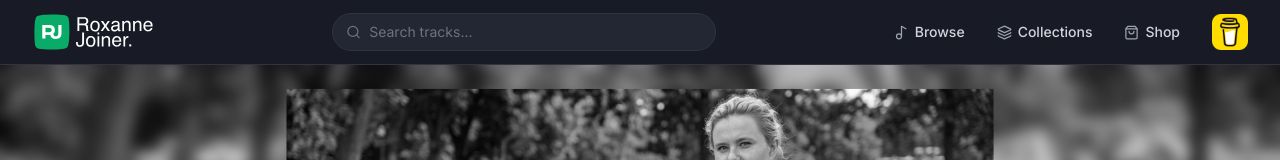
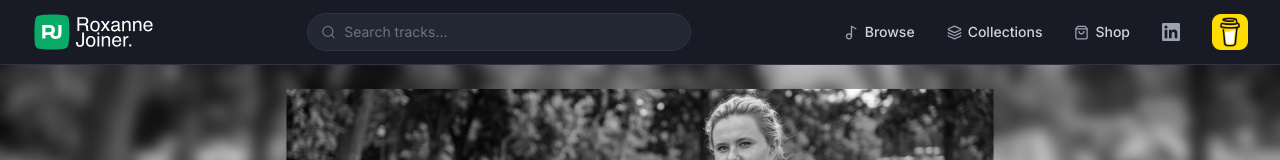
Before and after one commit to lhbeb/roxanne, a Next.js app: page / in a window 1280 px wide. Shown: the top 160 px of the page. Built offline with nearby package versions, Linux system fonts and the light colour scheme; no server answers; the database is empty.

Commit message:
Add LinkedIn icon to navbar

```diff
--- a/components/Navbar.tsx
+++ b/components/Navbar.tsx
@@ -74,6 +74,17 @@
                             <span className="text-sm text-gray-300 group-hover/link:text-white transition-colors">Shop</span>
                         </a>
                         <a
+                            href="https://www.linkedin.com/in/roxanne-joiner-873368118/"
+                            target="_blank"
+                            rel="noopener noreferrer"
+                            aria-label="LinkedIn"
+                            className="flex items-center text-gray-400 hover:text-[#0a66c2] transition-colors"
+                        >
+                            <svg width="18" height="18" viewBox="0 0 24 24" fill="currentColor">
+                                <path d="M20.447 20.452h-3.554v-5.569c0-1.328-.027-3.037-1.852-3.037-1.853 0-2.136 1.445-2.136 2.939v5.667H9.351V9h3.414v1.561h.046c.477-.9 1.637-1.85 3.37-1.85 3.601 0 4.267 2.37 4.267 5.455v6.286zM5.337 7.433a2.062 2.062 0 0 1-2.063-2.065 2.064 2.064 0 1 1 2.063 2.065zm1.782 13.019H3.555V9h3.564v11.452zM22.225 0H1.771C.792 0 0 .774 0 1.729v20.542C0 23.227.792 24 1.771 24h20.451C23.2 24 24 23.227 24 22.271V1.729C24 .774 23.2 0 22.222 0h.003z" />
+                            </svg>
+                        </a>
+                        <a
                             href="https://buymeacoffee.com/roxanneamelia"
                             target="_blank"
                             rel="noopener noreferrer"
```
